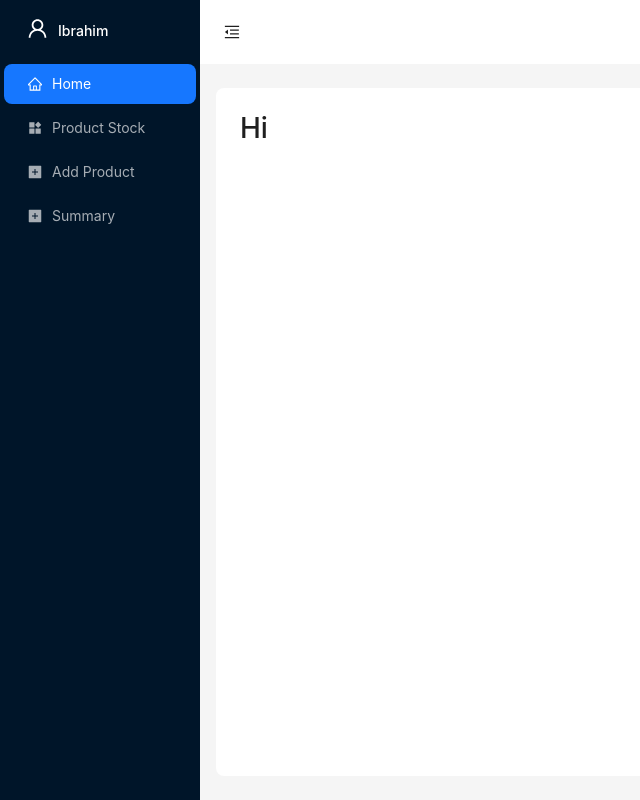
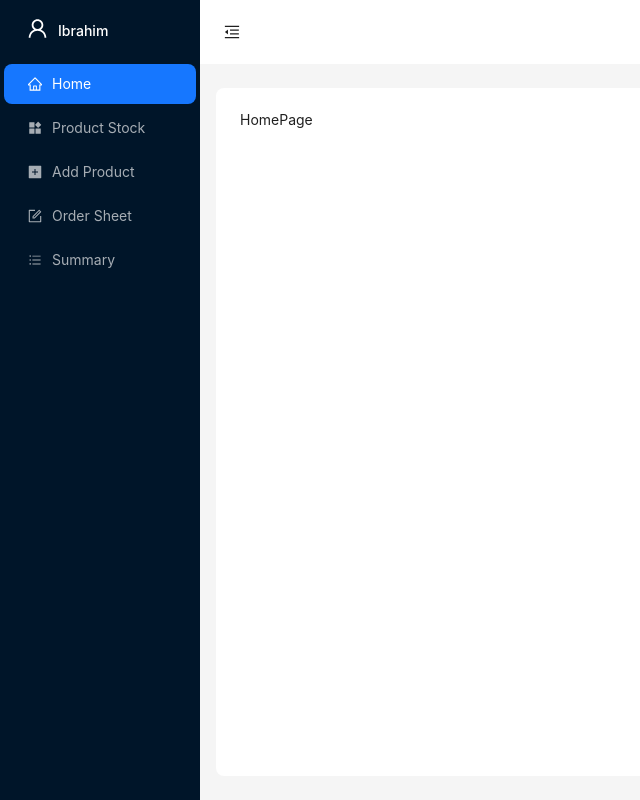
Before and after one commit to IbrahimGazi2022/OLYMPIC, a React (Vite) app in the folder client/: page / in a window 1280 px wide. Shown: the whole page, without its empty margins (0-640 px from the left). Built offline with nearby package versions, Linux system fonts and the light colour scheme; no server answers.

Commit message:
Move Menu to the other folder & make it easy

```diff
--- a/client/index.html
+++ b/client/index.html
@@ -4,7 +4,7 @@
     <meta charset="UTF-8" />
     <link rel="icon" type="image/svg+xml" href="/vite.svg" />
     <meta name="viewport" content="width=device-width, initial-scale=1.0" />
-    <title>Olympic Project</title>
+    <title>Kazi & Kazi Project</title>
   </head>
   <body>
     <div id="root"></div>
--- a/client/package.json
+++ b/client/package.json
@@ -15,7 +15,8 @@
     "antd": "^5.22.1",
     "react": "^18.3.1",
     "react-dom": "^18.3.1",
-    "react-router-dom": "^6.28.0"
+    "react-router-dom": "^6.28.0",
+    "react-to-print": "^3.0.2"
   },
   "devDependencies": {
     "@eslint/js": "^9.13.0",
--- a/client/src/App.tsx
+++ b/client/src/App.tsx
@@ -4,6 +4,7 @@ import HomePage from './pages/HomePage';
 import AllProducts from './pages/AllProducts';
 import AddProducts from './pages/AddProducts';
 import Summary from './pages/Summary';
+import OrderSheet from './pages/OrderSheet';
 
 const App = () => {
   return (
@@ -13,7 +14,9 @@ const App = () => {
           <Route path="/" element={<HomePage />} />
           <Route path="/all-products" element={<AllProducts />} />
           <Route path="/add-products" element={<AddProducts />} />
+          <Route path="/order-sheet" element={<OrderSheet  />} />
           <Route path="/summary" element={<Summary />} />
+
         </Routes>
       </Router>
     </div>
--- a/client/src/components/DefaultLayout.tsx
+++ b/client/src/components/DefaultLayout.tsx
@@ -1,7 +1,8 @@
 import { useState } from 'react';
-import { HomeOutlined, MenuFoldOutlined, MenuUnfoldOutlined, PlusSquareFilled, ProductFilled, UserOutlined, } from '@ant-design/icons';
-import { Button, Layout, Menu, theme } from 'antd';
-import { Link, useLocation } from 'react-router-dom';
+import { MenuFoldOutlined, MenuUnfoldOutlined, UserOutlined, } from '@ant-design/icons';
+import { Button, Layout, theme } from 'antd';
+import { useLocation } from 'react-router-dom';
+import MainMenu from '../utils/MainMenu';
 
 const { Header, Sider, Content } = Layout;
 
@@ -18,8 +19,10 @@ const DefaultLayout = ({ children }: { children: React.ReactNode }) => {
         selectedKey = '2';
     } else if (location.pathname === '/add-products') {
         selectedKey = '3';
+    } else if (location.pathname === '/order-sheet') {
+        selectedKey = '4';
     } else if (location.pathname === '/summary') {
-        selectedKey = '4';
+        selectedKey = '5';
     }
 
     return (
@@ -36,33 +39,8 @@ const DefaultLayout = ({ children }: { children: React.ReactNode }) => {
                         <UserOutlined />{!collapsed && <h6>Ibrahim</h6>}
                     </h2>
                 </div>
-                <Menu
-                    theme="dark"
-                    mode="inline"
-                    selectedKeys={[selectedKey]} // 3 - Dynamically set selected key
-                    items={[
-                        {
-                            key: '1',
-                            icon: <HomeOutlined />,
-                            label: <Link to="/">Home</Link>,
-                        },
-                        {
-                            key: '2',
-                            icon: <ProductFilled />,
-                            label: <Link to="/all-products">Product Stock</Link>,
-                        },
-                        {
-                            key: '3',
-                            icon: <PlusSquareFilled />,
-                            label: <Link to="/add-products">Add Product</Link>,
-                        },
-                        {
-                            key: '4',
-                            icon: <PlusSquareFilled />,
-                            label: <Link to="/summary">Summary</Link>,
-                        },
-                    ]}
-                />
+                {/* Main Menu */}
+                <MainMenu selectedKey={selectedKey} />
             </Sider>
             <Layout>
                 <Header style={{ padding: 0, background: colorBgContainer }}>
--- a/client/src/pages/HomePage.tsx
+++ b/client/src/pages/HomePage.tsx
@@ -1,11 +1,11 @@
-import DefaultLayout from "../components/DefaultLayout"
+import DefaultLayout from '../components/DefaultLayout'
 
-const homePage = () => {
-    return (
-        <DefaultLayout>
-            <h1>Hi</h1>
-        </DefaultLayout>
-    )
+const HomePage = () => {
+  return (
+    <DefaultLayout>
+      HomePage
+    </DefaultLayout>
+  )
 }
 
-export default homePage
+export default HomePage
--- /dev/null
+++ b/client/src/pages/OrderSheet.tsx
@@ -0,0 +1,11 @@
+import DefaultLayout from "../components/DefaultLayout"
+
+const OrderSheet = () => {
+    return (
+        <DefaultLayout>
+            Order Sheet Page
+        </DefaultLayout>
+    )
+}
+
+export default OrderSheet
--- /dev/null
+++ b/client/src/utils/MainMenu.tsx
@@ -0,0 +1,43 @@
+import { BarsOutlined, FormOutlined, HomeOutlined, PlusSquareFilled, ProductFilled } from '@ant-design/icons';
+import { Menu } from 'antd';
+import { Link } from 'react-router-dom';
+
+const MainMenu = ({ selectedKey }: { selectedKey: string }) => {
+    return (
+        <Menu
+            theme="dark"
+            mode="inline"
+            selectedKeys={[selectedKey]} // 3 - Dynamically set selected key
+            items={[
+                {
+                    key: '1',
+                    icon: <HomeOutlined />,
+                    label: <Link to="/">Home</Link>,
+                },
+                {
+                    key: '2',
+                    icon: <ProductFilled />,
+                    label: <Link to="/all-products">Product Stock</Link>,
+                },
+                {
+                    key: '3',
+                    icon: <PlusSquareFilled />,
+                    label: <Link to="/add-products">Add Product</Link>,
+                },
+                {
+                    key: '4',
+                    icon: <FormOutlined />,
+                    label: <Link to="/order-sheet">Order Sheet</Link>,
+                },
+                {
+                    key: '5',
+                    icon: <BarsOutlined />,
+                    label: <Link to="/summary">Summary</Link>,
+                },
+
+            ]}
+        />
+    )
+}
+
+export default MainMenu
```
Also changed, not shown: 1 other file (tests, documents, lock files or other folders).
